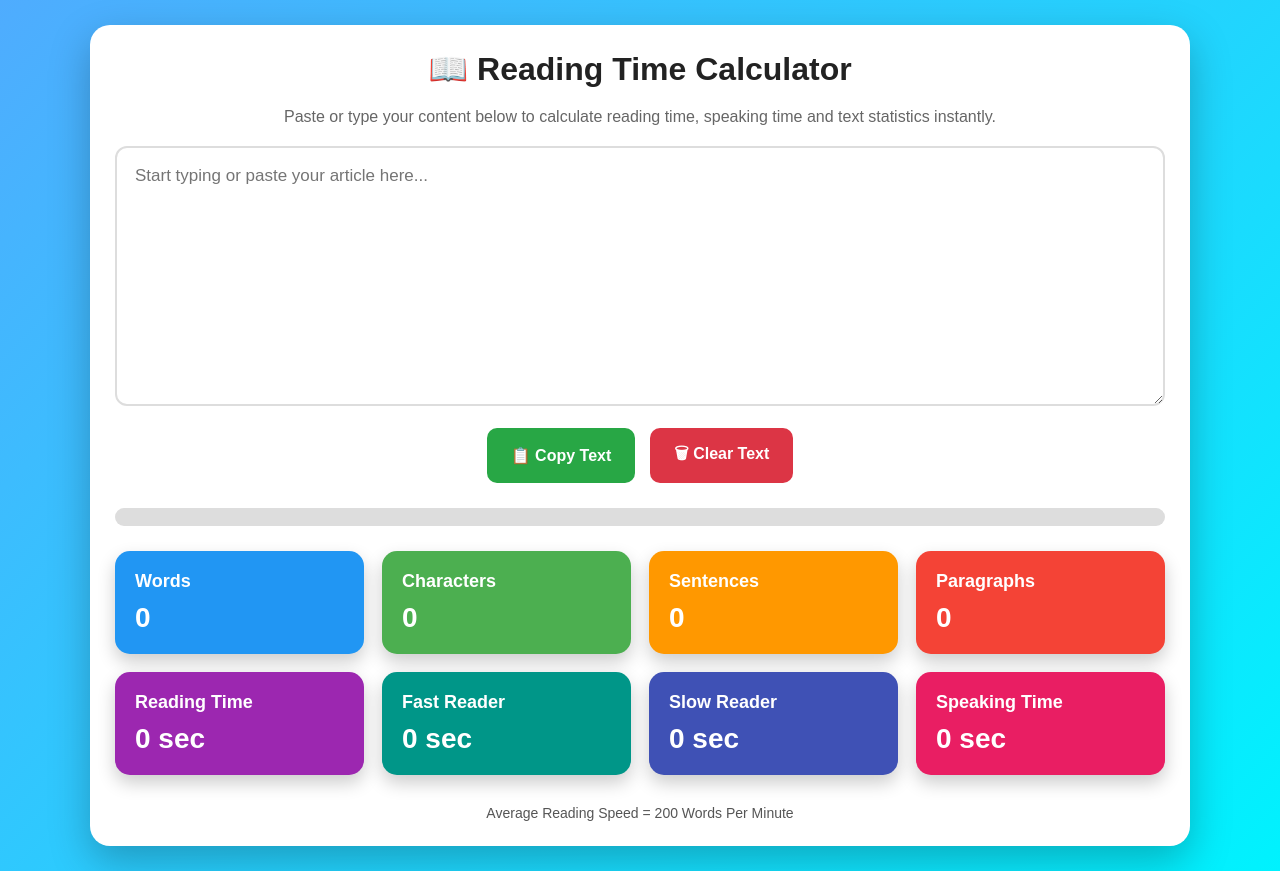
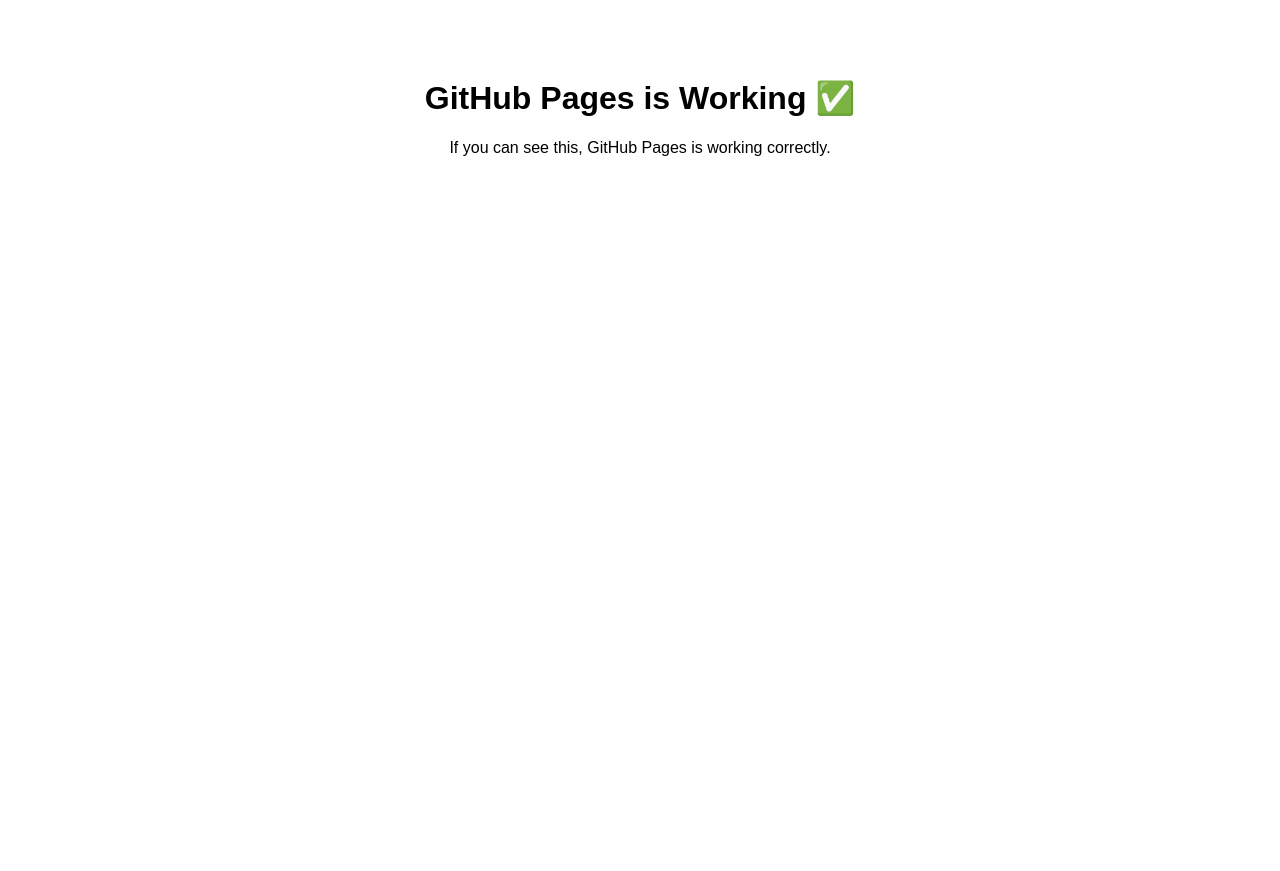
Before and after one commit to sureshvoct30/reading-time-calculator, a plain HTML site: page index.html in a window 1280 px wide. After the commit the page ends 800 px from the top, so only its background shows below. Drawn offline with Linux system fonts and the light colour scheme.

Commit message:
Update index.html

```diff
--- a/index.html
+++ b/index.html
@@ -1,350 +1,10 @@
 <!DOCTYPE html>
-<html lang="en">
+<html>
 <head>
-<meta charset="UTF-8">
-<meta name="viewport" content="width=device-width, initial-scale=1.0">
-
-<title>Reading Time Calculator Tool</title>
-
-<style>
-*{
-margin:0;
-padding:0;
-box-sizing:border-box;
-font-family:Arial,Helvetica,sans-serif;
-}
-
-body{
-background:linear-gradient(135deg,#4facfe,#00f2fe);
-min-height:100vh;
-display:flex;
-justify-content:center;
-align-items:center;
-padding:25px;
-}
-
-.container{
-width:100%;
-max-width:1100px;
-background:#fff;
-border-radius:20px;
-padding:25px;
-box-shadow:0 15px 40px rgba(0,0,0,.25);
-}
-
-h1{
-text-align:center;
-margin-bottom:20px;
-color:#222;
-}
-
-.description{
-text-align:center;
-color:#666;
-margin-bottom:20px;
-}
-
-textarea{
-width:100%;
-height:260px;
-padding:18px;
-font-size:17px;
-border-radius:12px;
-border:2px solid #ddd;
-resize:vertical;
-outline:none;
-transition:.3s;
-}
-
-textarea:focus{
-border-color:#4facfe;
-box-shadow:0 0 15px rgba(79,172,254,.4);
-}
-
-.buttons{
-display:flex;
-gap:15px;
-margin-top:18px;
-flex-wrap:wrap;
-justify-content:center;
-}
-
-button{
-border:none;
-padding:14px 24px;
-font-size:16px;
-border-radius:10px;
-cursor:pointer;
-transition:.3s;
-color:#fff;
-font-weight:bold;
-}
-
-#copyBtn{
-background:#28a745;
-}
-
-#clearBtn{
-background:#dc3545;
-}
-
-button:hover{
-transform:translateY(-2px);
-opacity:.9;
-}
-
-.progress{
-margin:25px 0;
-height:18px;
-background:#ddd;
-border-radius:20px;
-overflow:hidden;
-}
-
-.progress-bar{
-height:100%;
-width:0%;
-background:linear-gradient(90deg,#ff512f,#dd2476);
-transition:.3s;
-}
-
-.grid{
-display:grid;
-grid-template-columns:repeat(auto-fit,minmax(220px,1fr));
-gap:18px;
-}
-
-.card{
-padding:20px;
-border-radius:15px;
-color:#fff;
-box-shadow:0 8px 18px rgba(0,0,0,.2);
-transition:.3s;
-}
-
-.card:hover{
-transform:translateY(-5px);
-}
-
-.card h2{
-font-size:18px;
-margin-bottom:10px;
-}
-
-.value{
-font-size:28px;
-font-weight:bold;
-}
-
-.blue{background:#2196f3;}
-.green{background:#4caf50;}
-.orange{background:#ff9800;}
-.red{background:#f44336;}
-.purple{background:#9c27b0;}
-.teal{background:#009688;}
-.indigo{background:#3f51b5;}
-.pink{background:#e91e63;}
-
-.footer{
-margin-top:30px;
-text-align:center;
-color:#555;
-font-size:14px;
-}
-
-@media(max-width:768px){
-
-textarea{
-height:220px;
-}
-
-.card{
-text-align:center;
-}
-
-button{
-width:100%;
-}
-
-}
-</style>
-
+<title>Test</title>
 </head>
-<body>
-
-<div class="container">
-
-<h1>📖 Reading Time Calculator</h1>
-
-<p class="description">
-Paste or type your content below to calculate reading time, speaking time and text statistics instantly.
-</p>
-
-<textarea id="text" placeholder="Start typing or paste your article here..."></textarea>
-
-<div class="buttons">
-
-<button id="copyBtn">📋 Copy Text</button>
-
-<button id="clearBtn">🗑 Clear Text</button>
-
-</div>
-
-<div class="progress">
-
-<div class="progress-bar" id="progress"></div>
-
-</div>
-
-<div class="grid">
-
-<div class="card blue">
-<h2>Words</h2>
-<div class="value" id="words">0</div>
-</div>
-
-<div class="card green">
-<h2>Characters</h2>
-<div class="value" id="characters">0</div>
-</div>
-
-<div class="card orange">
-<h2>Sentences</h2>
-<div class="value" id="sentences">0</div>
-</div>
-
-<div class="card red">
-<h2>Paragraphs</h2>
-<div class="value" id="paragraphs">0</div>
-</div>
-
-<div class="card purple">
-<h2>Reading Time</h2>
-<div class="value" id="reading">0 sec</div>
-</div>
-
-<div class="card teal">
-<h2>Fast Reader</h2>
-<div class="value" id="fast">0 sec</div>
-</div>
-
-<div class="card indigo">
-<h2>Slow Reader</h2>
-<div class="value" id="slow">0 sec</div>
-</div>
-
-<div class="card pink">
-<h2>Speaking Time</h2>
-<div class="value" id="speaking">0 sec</div>
-</div>
-
-</div>
-
-<div class="footer">
-Average Reading Speed = 200 Words Per Minute
-</div>
-
-</div>
-
-<script>
-
-const text=document.getElementById("text");
-
-const words=document.getElementById("words");
-const characters=document.getElementById("characters");
-const sentences=document.getElementById("sentences");
-const paragraphs=document.getElementById("paragraphs");
-
-const reading=document.getElementById("reading");
-const fast=document.getElementById("fast");
-const slow=document.getElementById("slow");
-const speaking=document.getElementById("speaking");
-
-const progress=document.getElementById("progress");
-
-function formatTime(minutes){
-
-let total=Math.ceil(minutes*60);
-
-let hrs=Math.floor(total/3600);
-
-let mins=Math.floor((total%3600)/60);
-
-let secs=total%60;
-
-let output="";
-
-if(hrs>0) output+=hrs+" hr ";
-
-if(mins>0) output+=mins+" min ";
-
-output+=secs+" sec";
-
-return output;
-
-}
-
-function calculate(){
-
-let value=text.value;
-
-characters.innerHTML=value.length;
-
-let wordArray=value.trim().match(/\S+/g);
-
-let wordCount=wordArray?wordArray.length:0;
-
-words.innerHTML=wordCount;
-
-let sentenceCount=value.split(/[.!?]+/).filter(s=>s.trim().length>0).length;
-
-sentences.innerHTML=sentenceCount;
-
-let paraCount=value.split(/\n+/).filter(p=>p.trim().length>0).length;
-
-paragraphs.innerHTML=paraCount;
-
-reading.innerHTML=formatTime(wordCount/200);
-
-fast.innerHTML=formatTime(wordCount/250);
-
-slow.innerHTML=formatTime(wordCount/150);
-
-speaking.innerHTML=formatTime(wordCount/130);
-
-let percent=Math.min((wordCount/2000)*100,100);
-
-progress.style.width=percent+"%";
-
-}
-
-text.addEventListener("input",calculate);
-
-document.getElementById("clearBtn").onclick=function(){
-
-text.value="";
-
-calculate();
-
-}
-
-document.getElementById("copyBtn").onclick=function(){
-
-navigator.clipboard.writeText(text.value);
-
-this.innerHTML="✅ Copied";
-
-setTimeout(()=>{
-
-this.innerHTML="📋 Copy Text";
-
-},1500);
-
-}
-
-calculate();
-
-</script>
-
+<body style="font-family:Arial;text-align:center;padding:50px;">
+<h1>GitHub Pages is Working ✅</h1>
+<p>If you can see this, GitHub Pages is working correctly.</p>
 </body>
 </html>
```
